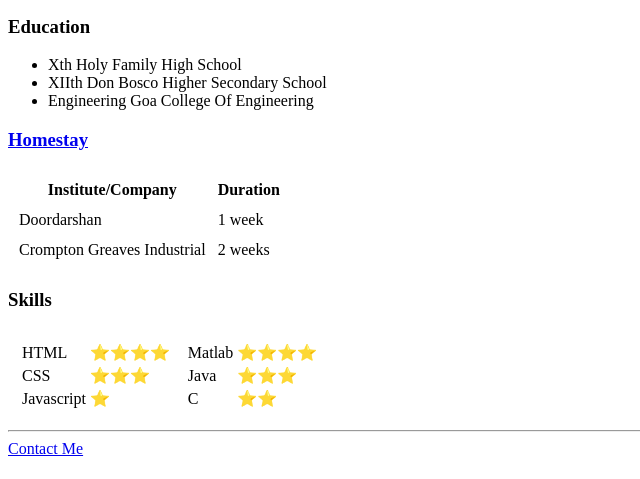
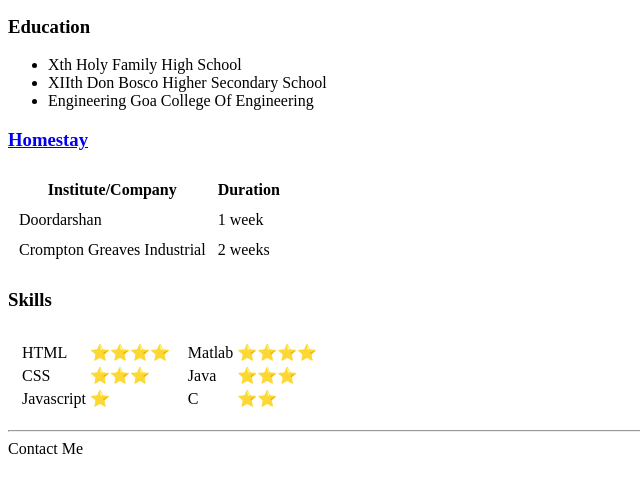
Before and after one commit to kneir/kneir, a plain HTML site: page index.html in a window 1280 px wide. Shown: the part 321-800 px from the top of the page, without its empty margins (0-640 px from the left). Drawn offline with Linux system fonts and the light colour scheme.

Commit message:
Update index.html

```diff
--- a/index.html
+++ b/index.html
@@ -87,7 +87,7 @@
   </tr>
   </table>
   <hr>
-  <a href="Form.html">Contact Me</a>
+  <link href="Form.html">Contact Me</link>
 </body>
 
 </html>
```
